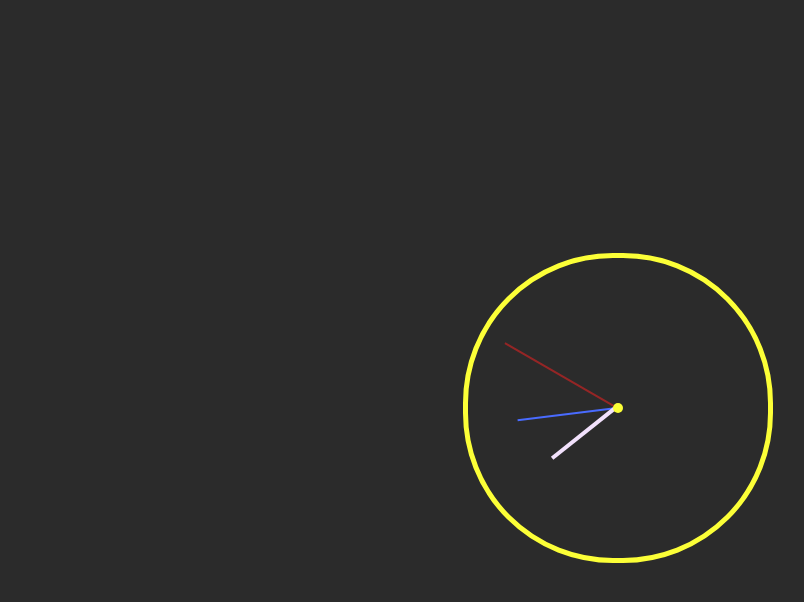
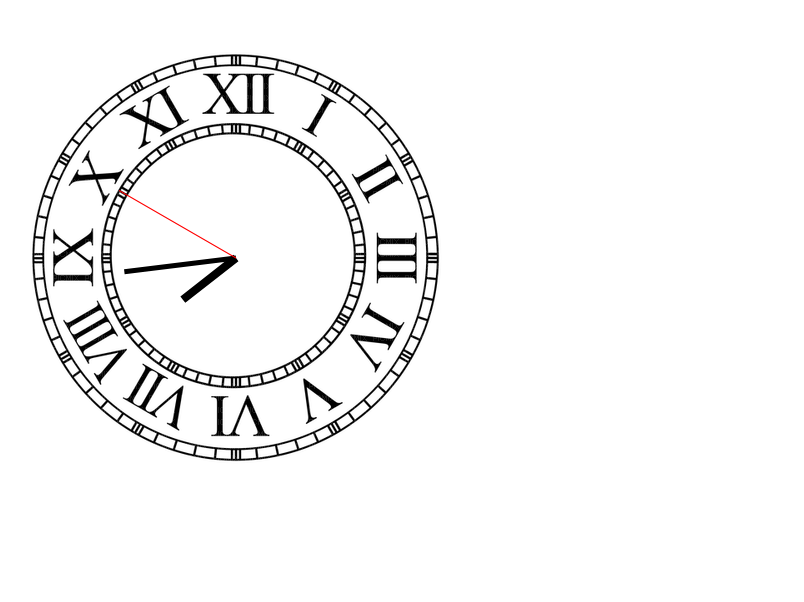
Before and after one commit to ivanbensa89/analogni-casovnik, a plain HTML site: page index.html in a window 1280 px wide. Shown: the whole page, without its empty margins (22-826 px from the left). Drawn offline with Linux system fonts and the light colour scheme.

Commit message:
Update index.html

```diff
--- a/index.html
+++ b/index.html
@@ -4,97 +4,82 @@
     <meta charset="UTF-8">
     <meta name="viewport" content="width=device-width, initial-scale=1.0">
     <title>Analogni Casovnik</title>
-
-    <style>
-
-            body {
-                display: flex;
-                justify-content: center;
-                align-items: center;
-                height: 100vh;
-                background-color: rgb(43, 43, 43);
-            }
-
-            .clock {
-                position: absolute;
-                height: 300px;
-                width: 300px;
-                border-radius: 150px;
-                border: solid 5px rgb(252, 255, 55);
-            }
-
-            #seconds-hand {
-                position: absolute;
-                height: 130px;
-                width: 2px;
-                background-color: rgb(255, 33, 33);
-                left: 149px;
-                bottom: 149px;
-                opacity: 50%;
-                transform-origin: 0 100%;
-            }
-
-            #minutes-hand {
-                height: 100px;
-                width: 2px;
-                background-color: rgb(73, 107, 255);
-                position: absolute;
-                left: 149px;
-                bottom: 149px;
-                transform-origin: 0 100%;
-            }
-
-            #hours-hand {
-                position: absolute;
-                height: 80px;
-                width: 4px;
-                background-color: rgb(242, 225, 252);
-                left: 148px;
-                bottom: 148px;
-                transform-origin: 0 100%;
-            }
-
-            #center {
-                width: 10px;
-                height: 10px;
-                border-radius: 5px;
-                background-color: rgb(252, 255, 55);
-                position: absolute;
-                left: 145px;
-                bottom: 145px;
-            }
-
-      </style>
 </head>
 <body>
 
-    <div class="clock">
-        <div id="seconds-hand"></div>
-        <div id="minutes-hand"></div>
-        <div id="hours-hand"></div>
-        <div id="center"></div>
-    </div>
+    <canvas id="my-canvas" width="500" height="500">
+        Your web browser does not support canvas element.
+    </canvas>
 
     <script>
 
-        const secondsHand = document.getElementById("seconds-hand");
-        const minutesHand = document.getElementById("minutes-hand");
-        const hoursHand = document.getElementById("hours-hand");
+            var watch = new Image();
+            watch.src = "clock.png";
+            watch.addEventListener("load",() => setInterval(time, 1000));
 
-        function getTime() {
-            const now = new Date();
-            const seconds = now.getSeconds();
-            const minutes = now.getMinutes();
-            const hours = now.getHours();
-            const timeInterval = 6;
+            var myCanvas = document.getElementById("my-canvas");
+            var ctx = myCanvas.getContext('2d');
+            var radius = myCanvas.height;
+            var mpi = Math.PI / 6;
+            function time() {
 
-            secondsHand.style.transform = "rotate(" + (seconds * timeInterval) +"deg)";
-            minutesHand.style.transform = "rotate(" + (minutes * timeInterval + seconds/10) +"deg)";
-            hoursHand.style.transform = "rotate(" + (hours * 30 + minutes/2) + "deg)";
+                ctx.setTransform(1,0,0,1,0,0);
+                ctx.clearRect(0,0,myCanvas.width, myCanvas.height);
 
-        }
+                radius = myCanvas.height / 2;
+                ctx.translate(radius, radius);
+                radius = radius * 0.90
 
-        setInterval(getTime, 100);
+                ctx.drawImage(watch, -250, -250);
+
+                var now = new Date();
+                var hour = now.getHours();
+                var minute = now.getMinutes();
+                var second = now.getSeconds();
+
+                hourHand(ctx, (hour % 12 + minute / 60 + second / 3600) * mpi);
+                minuteHand(ctx, (minute + second  / 60) * mpi / 5);
+                secondHand(ctx, second * mpi / 5);
+            }
+
+            function hourHand(ctx, h) {
+                ctx.save();
+                ctx.beginPath();
+                ctx.moveTo(0, 0);
+                ctx.rotate(h);
+                ctx.lineTo(0, -radius * 0.3);
+                ctx.strokeStyle = "black";
+                ctx.lineWidth = 8;
+                ctx.closePath();
+                ctx.stroke();
+                ctx.restore();
+            }
+
+            function minuteHand(ctx, m) {
+                ctx.save();
+                ctx.beginPath();
+                ctx.moveTo(0, 0);
+                ctx.rotate(m);
+                ctx.lineTo(0, -radius * 0.5);
+                ctx.strokeStyle = "black";
+                ctx.lineWidth = 5;
+                ctx.closePath();
+                ctx.stroke();
+                ctx.restore();
+            }
+
+            function secondHand(ctx, s) {
+                ctx.save();
+                ctx.beginPath();
+                ctx.moveTo(0, 0);
+                ctx.rotate(s);
+                ctx.lineTo(0, -radius * 0.6);
+                ctx.strokeStyle = "red";
+                ctx.lineWidth = 1;
+                ctx.closePath();
+                ctx.stroke();
+                ctx.restore();
+            }
 
     </script>
 </body>
```
